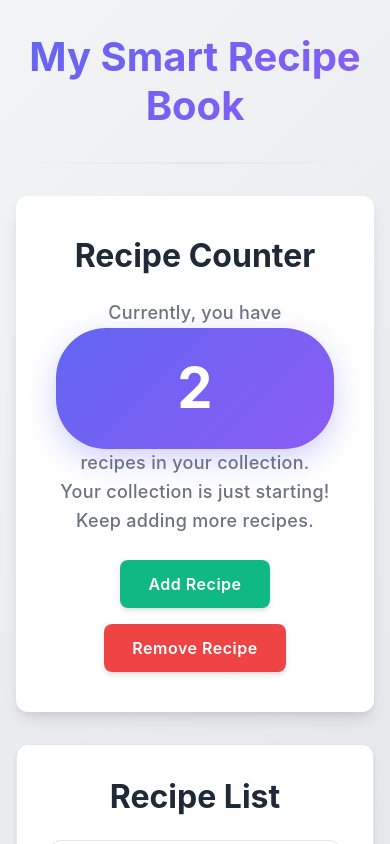
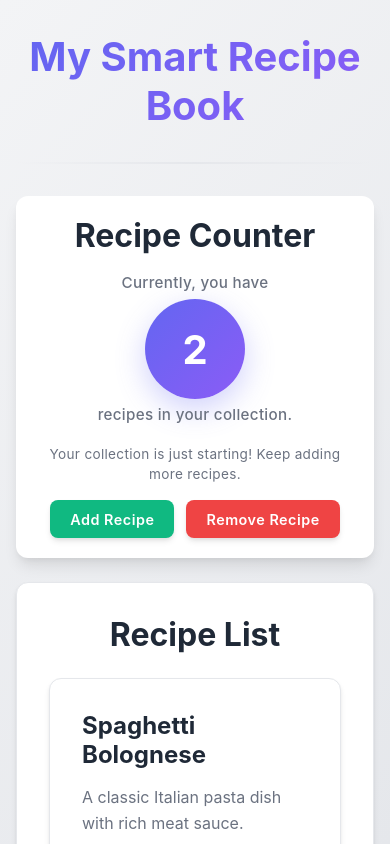
Before and after one commit to mkashifaslam/smart-recipe-box, an Angular app: page / in a window 390 px wide. Shown: the top 844 px of the page. Built offline with nearby package versions, Linux system fonts and the light colour scheme.

Commit message:
style(recipe-counter): enhance layout and styling for counter section and motivation message

```diff
--- a/src/app/recipe-counter/recipe-counter.css
+++ b/src/app/recipe-counter/recipe-counter.css
@@ -11,11 +11,30 @@
   max-width: 600px;
 }
 
+.recipe-counter .counter-section {
+  display: flex;
+  flex-direction: column;
+  align-items: center;
+  gap: 0.75rem;
+  width: 100%;
+}
+
 .recipe-counter .label {
   font-size: 1.125rem;
   font-weight: 500;
   line-height: 1.6;
   color: var(--text-secondary);
+  letter-spacing: 0.3px;
+  margin: 0;
+  text-align: center;
+}
+
+.recipe-counter .motivation-message {
+  font-size: 1rem;
+  color: var(--text-secondary);
+  margin: 0;
+  text-align: center;
+  line-height: 1.5;
   letter-spacing: 0.3px;
 }
 
@@ -27,10 +46,12 @@
   padding: 1rem 2rem;
   border-radius: 50px;
   box-shadow: 0 10px 30px rgba(99, 102, 241, 0.3);
-  min-width: 120px;
+  width: 120px;
+  height: 120px;
   display: flex;
   align-items: center;
   justify-content: center;
+  flex-shrink: 0;
 }
 
 .recipe-counter .buttons {
@@ -79,3 +100,74 @@
 .recipe-counter .buttons button.remove-recipe:hover:not(:disabled) {
   background-color: var(--danger-hover);
 }
+
+/* Responsive Design - Tablet and smaller screens */
+@media (max-width: 768px) {
+  .recipe-counter {
+    padding: 1.5rem;
+    gap: 1.25rem;
+    margin: 1rem auto;
+  }
+
+  .recipe-counter .counter-section {
+    gap: 0.5rem;
+  }
+
+  .recipe-counter .label {
+    font-size: 1rem;
+  }
+
+  .recipe-counter .motivation-message {
+    font-size: 0.9rem;
+  }
+
+  .recipe-counter .counter {
+    font-size: 3rem;
+    width: 110px;
+    height: 110px;
+    padding: 0.75rem 1.5rem;
+  }
+
+  .recipe-counter .buttons button {
+    padding: 0.75rem 1.5rem;
+    font-size: 0.95rem;
+  }
+}
+
+/* Responsive Design - Mobile phones */
+@media (max-width: 480px) {
+  .recipe-counter {
+    padding: 1.25rem;
+    gap: 1rem;
+    max-width: 100%;
+    margin: 0.5rem auto;
+  }
+
+  .recipe-counter .counter-section {
+    gap: 0.25rem;
+  }
+
+  .recipe-counter .label {
+    font-size: 0.95rem;
+  }
+
+  .recipe-counter .motivation-message {
+    font-size: 0.85rem;
+  }
+
+  .recipe-counter .counter {
+    font-size: 2.5rem;
+    width: 100px;
+    height: 100px;
+    padding: 0.5rem 1rem;
+  }
+
+  .recipe-counter .buttons {
+    gap: 0.75rem;
+  }
+
+  .recipe-counter .buttons button {
+    padding: 0.65rem 1.25rem;
+    font-size: 0.9rem;
+  }
+}
--- a/src/app/recipe-counter/recipe-counter.html
+++ b/src/app/recipe-counter/recipe-counter.html
@@ -1,10 +1,11 @@
 <div class="recipe-counter">
   <h1>Recipe Counter</h1>
-  <p class="label">
-    Currently, you have <span class="counter">{{ count() }}</span>
-    {{ count() > 1 ? 'recipes' : 'recipe' }} in your collection.<br />
-    {{ motivationMessage() }}
-  </p>
+  <div class="counter-section">
+    <p class="label">Currently, you have</p>
+    <span class="counter">{{ count() }}</span>
+    <p class="label">{{ count() > 1 ? 'recipes' : 'recipe' }} in your collection.</p>
+  </div>
+  <p class="motivation-message">{{ motivationMessage() }}</p>
   <div class="buttons">
     <button class="add-recipe" (click)="addRecipe()">Add Recipe</button>
     <button
```
